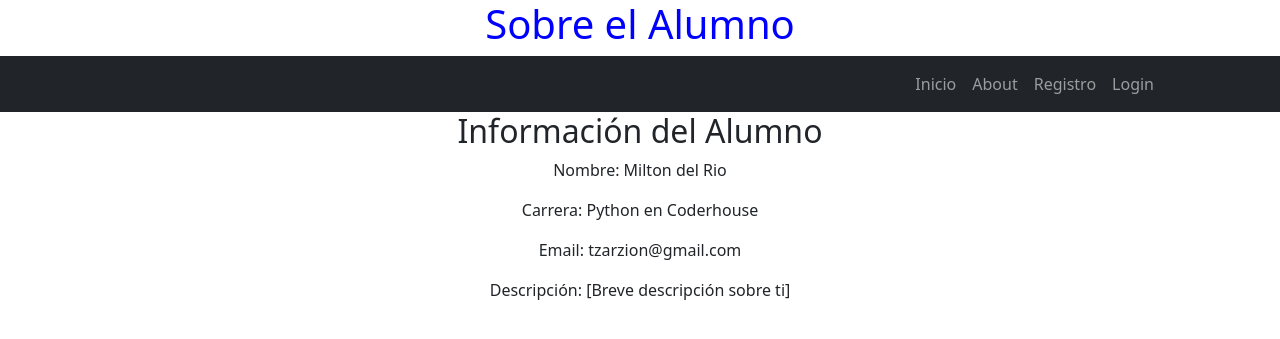
After one commit to TZaRZion/Coderhouse-57830-MiltondelRio, a Django app: page /about/ in a window 1280 px wide. The commit adds this page. Shown: the top 339 px of the page. Run offline with Django 5.2, Linux system fonts and the light colour scheme; some libraries are stand-ins or nearby versions.

Commit message:
mejorado de aspecto

```diff
--- /dev/null
+++ b/project/servicios/templates/servicios/about.html
@@ -0,0 +1,15 @@
+{% extends 'servicios/base.html' %}
+
+{% block header %}
+    Sobre el Alumno
+{% endblock header %}
+
+{% block main %}
+    <section>
+        <h2>Información del Alumno</h2>
+        <p>Nombre: Milton del Rio</p>
+        <p>Carrera: Python en Coderhouse</p>
+        <p>Email: tzarzion@gmail.com</p>
+        <p>Descripción: [Breve descripción sobre ti]</p>
+    </section>
+{% endblock main %}
--- a/project/servicios/templates/servicios/navbar.html
+++ b/project/servicios/templates/servicios/navbar.html
@@ -9,7 +9,7 @@
         <div class="collapse navbar-collapse" id="navbarSupportedContent">
             <ul class="navbar-nav ms-auto mb-2 mb-lg-0">
                 <li class="nav-item"><a class="nav-link" href="{% url 'servicios:index' %}">Inicio</a></li>
-                <li class="nav-item"><a class="nav-link" href="#">About</a></li>
+                <li class="nav-item"><a class="nav-link" href="{% url 'servicios:about' %}">About</a></li>
                 {% if user.is_authenticated %}
                     <li class="nav-item"><a class="nav-link" href="{% url 'servicios:perfil' %}">Perfil</a></li>
                     <li class="nav-item"><a class="nav-link" href="{% url 'servicios:cliente_list' %}">Clientes</a></li>
--- a/project/servicios/urls.py
+++ b/project/servicios/urls.py
@@ -17,6 +17,6 @@ urlpatterns = [
     path('perfil/', views.perfil_view, name='perfil'),
     path('login/', views.login_view, name='login'),
     path('pagina-cierre-sesion/', views.pagina_cierre_sesion, name='pagina_cierre_sesion'),
-
+    path('about/', views.about_view, name='about'),
 
 ]
--- a/project/servicios/views.py
+++ b/project/servicios/views.py
@@ -119,3 +119,6 @@ def perfil_view(request):
 
 def pagina_cierre_sesion(request):
     return render(request, 'servicios/logout.html')
+
+def about_view(request):
+    return render(request, 'servicios/about.html')
```
